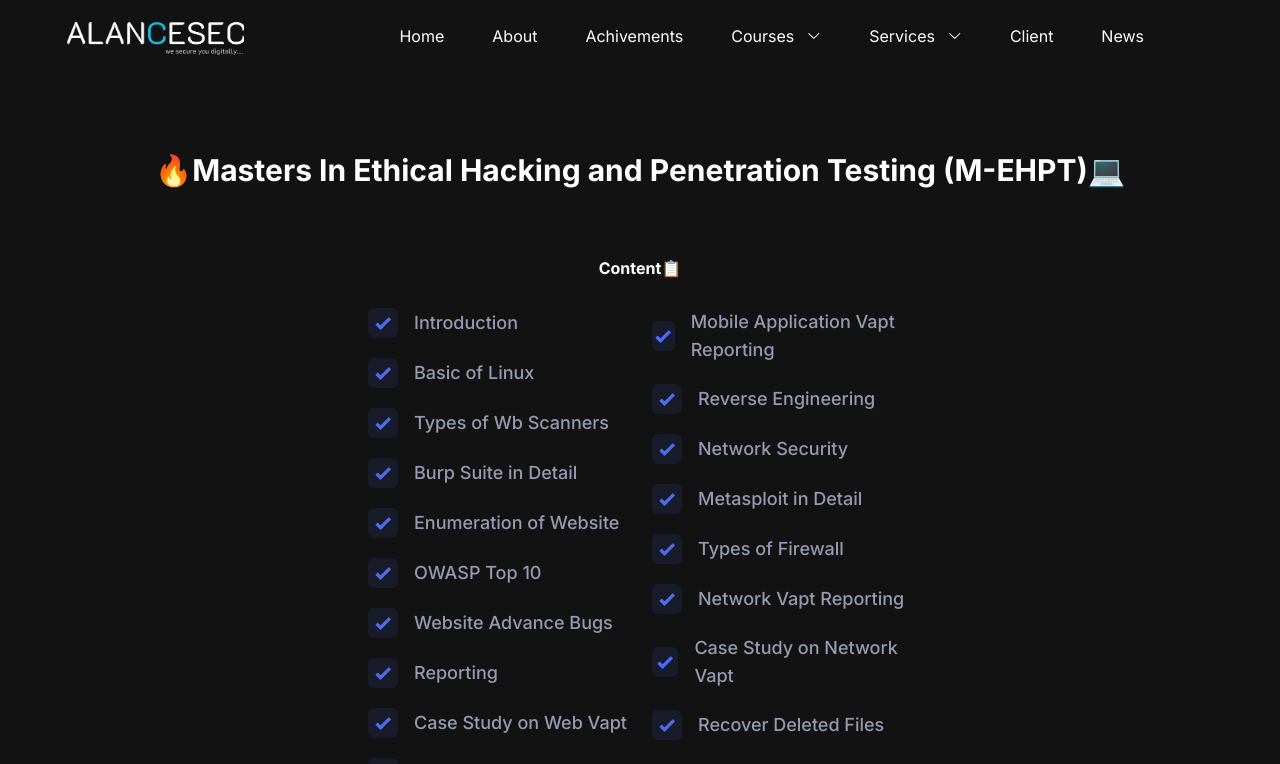
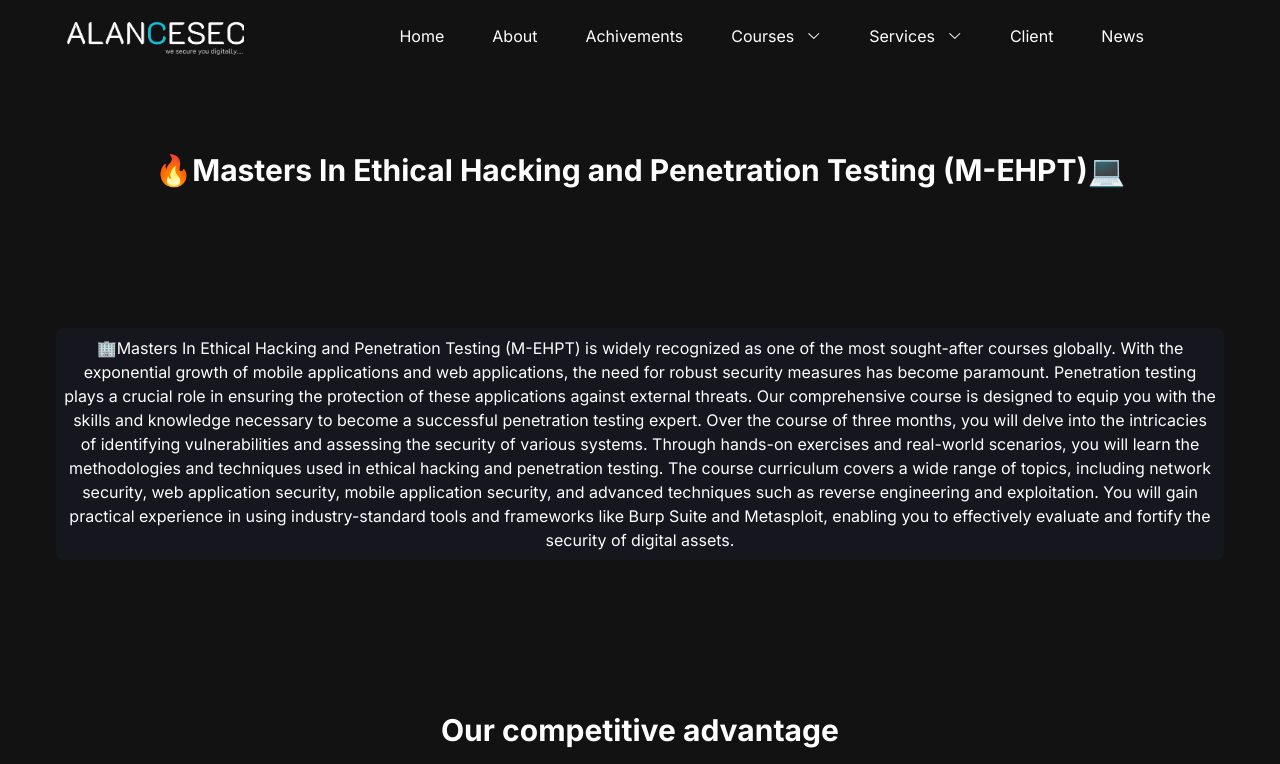
Before and after one commit to Chetan717/alan, a Next.js app: page /copt in a window 1280 px wide. Shown: the top 764 px of the page. Built offline with nearby package versions, Linux system fonts and the light colour scheme.

Commit message:
11th update done

```diff
--- a/app/copt/page.tsx
+++ b/app/copt/page.tsx
@@ -41,7 +41,7 @@ const Copt = () => {
               </div>
             </div> */}
 
-            <div data-aos="fade-up" className="w-full px-4 lg:w-1/2">
+            {/* <div data-aos="fade-up" className="w-full px-4 lg:w-1/2">
               <h1 className="m-5 p-2  text-center font-bold"> Content📋</h1>
               <div
                 className="wow fadeInUp mb-12  lg:mb-0 lg:max-w-[570px]"
@@ -75,7 +75,7 @@ const Copt = () => {
                   </div>
                 </div>
               </div>
-            </div>
+            </div> */}
           </div>
           {/* <SectionTitle
               title=""
```
